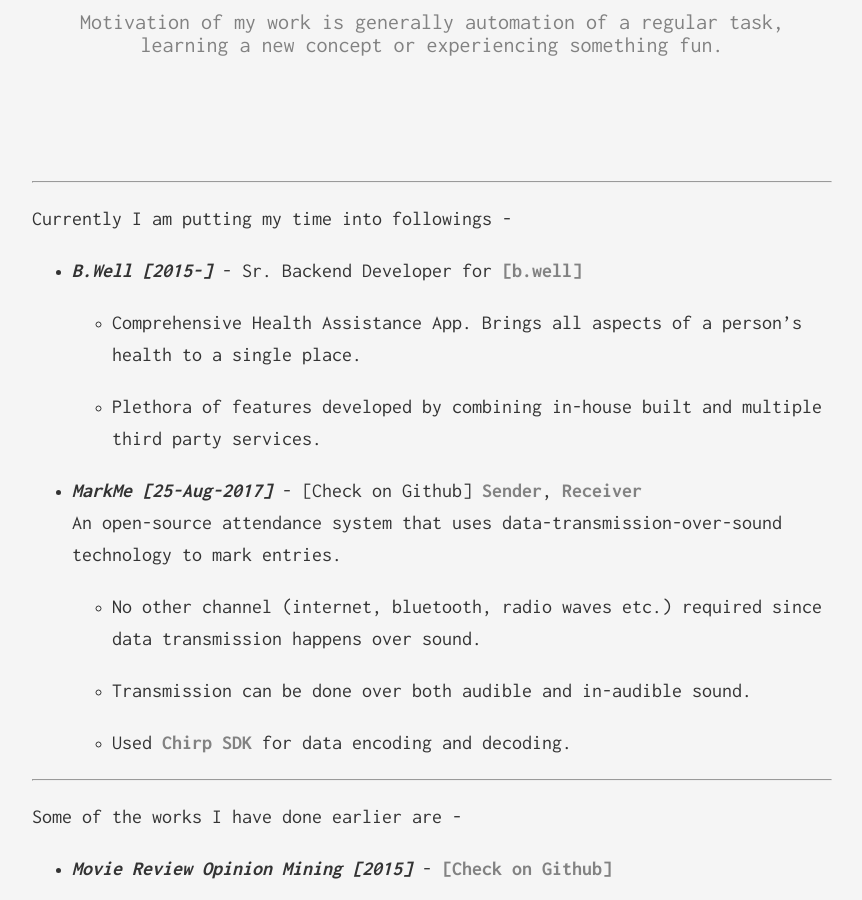
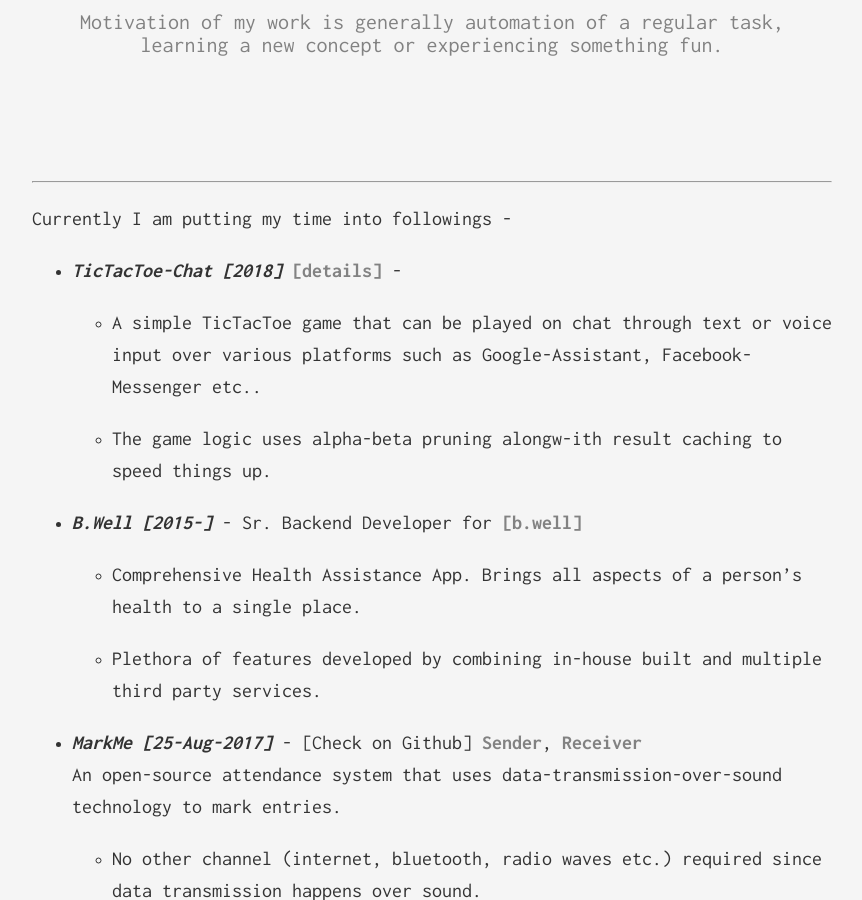
Before and after one commit to SaurabhGoyal/saurabhgoyal.github.io, a Jekyll site: the page built from projects.md, in a window 1280 px wide and 900 px high, scrolled down 340 px. Shown: the whole window, without its empty margins (208-1070 px from the left). Built offline with Jekyll 4.4.1, drawn with Linux system fonts in a browser that asks for light colours.

Commit message:
add info about tictactoe-chat

```diff
--- a/projects.md
+++ b/projects.md
@@ -6,6 +6,12 @@ permalink: /projects/
 ---
 ---
 Currently I am putting my time into followings -
+
+- __*TicTacToe-Chat [2018]*__ [\[details\]](/projects/tictactoe-chat/overview){:target="_blank"} -
+
+    * A simple TicTacToe game that can be played on chat through text or voice input over various platforms such as Google-Assistant, Facebook-Messenger etc..
+
+    * The game logic uses alpha-beta pruning alongw-ith result caching to speed things up.
 
 - __*B.Well [2015-]*__ -
 Sr. Backend Developer for [\[b.well\]](https://www.icanbwell.com/){:target="_blank"}
```
Also changed, not shown: projects/tictactoe-chat/overview.md (added, +28 -0 lines), projects/tictactoe-chat/privacy.md (added, +12 -0 lines).
